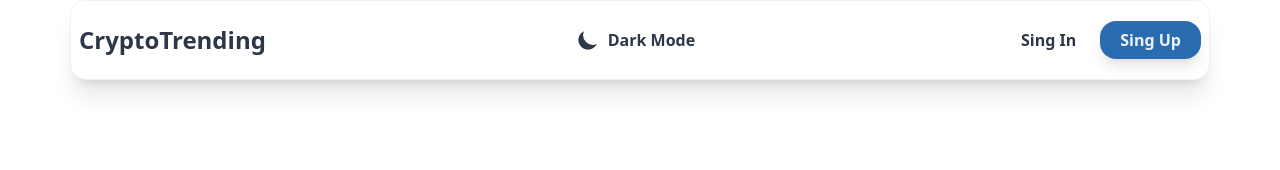
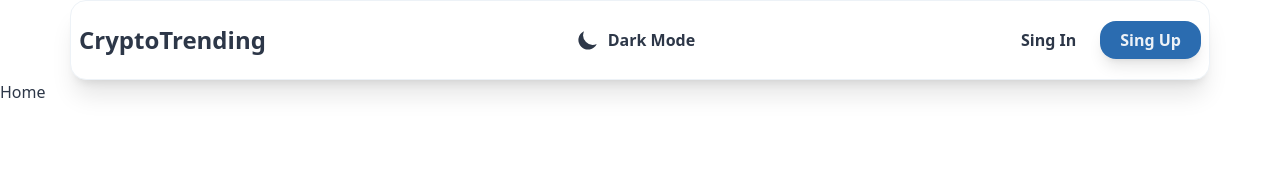
Before and after one commit to byKriz/crypto-view, a React (Vite) app: page / in a window 1280 px wide. Shown: the top 170 px of the page. Built offline with nearby package versions, Linux system fonts and the light colour scheme.

Commit message:
definiendo las rutas

```diff
--- a/src/App.jsx
+++ b/src/App.jsx
@@ -1,10 +1,21 @@
+import { Route, Routes } from "react-router-dom";
 import { NavBar } from "./containers/NavBar";
 import { ThemeProvider } from "./context/ThemeContext";
+import { Account } from "./routes/Account";
+import { Home } from "./routes/Home";
+import { SingIn } from "./routes/SingIn";
+import { SingUp } from "./routes/SingUp";
 
 function App() {
   return (
     <ThemeProvider>
       <NavBar />
+      <Routes>
+        <Route path="/" element={<Home />} />
+        <Route path="/singin" element={<SingIn />} />
+        <Route path="/singup" element={<SingUp />} />
+        <Route path="/account" element={<Account />} />
+      </Routes>
     </ThemeProvider>
   );
 }
```
